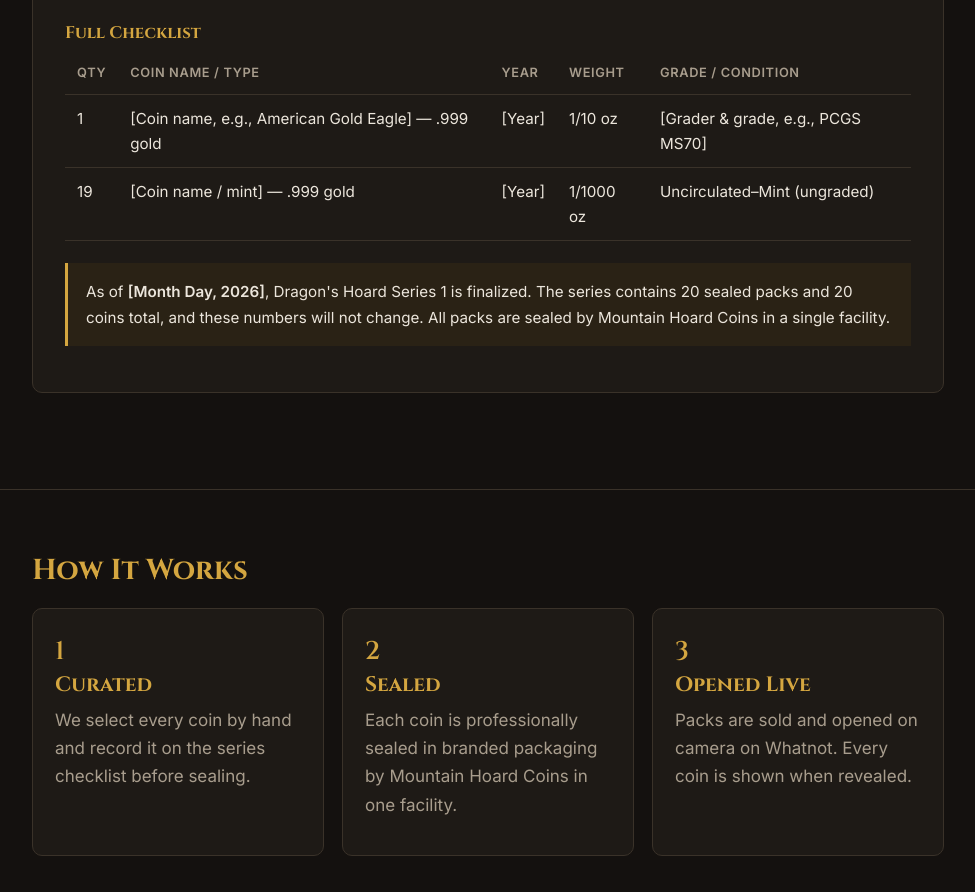
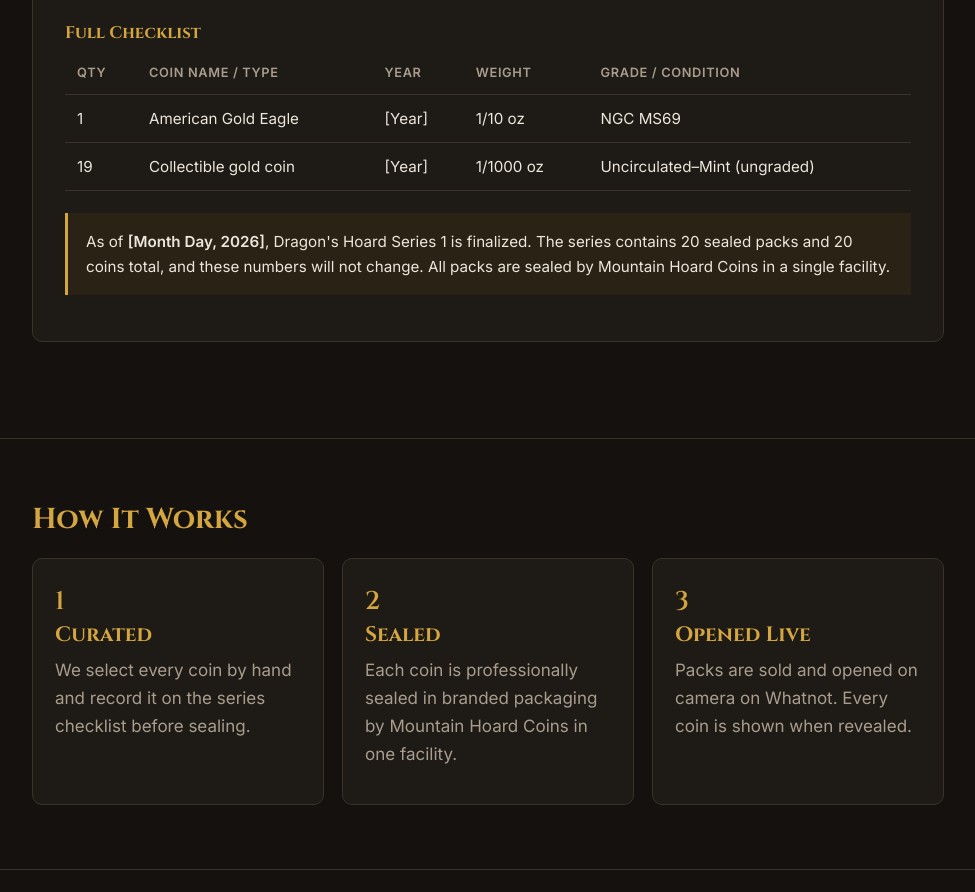
Before and after one commit to gershomh/mthoardcoins, a plain HTML site: page index.html in a window 1280 px wide. Shown: the part 1158-2050 px from the top of the page, without its empty margins (152-1127 px from the left). Drawn offline with Linux system fonts and the light colour scheme.

Commit message:
Fill in Dragon's Hoard Series 1 checklist coins
Co-Authored-By: Claude Opus 5.5 <noreply@anthropic.com>
Claude-Session: https://claude.ai/code/session_01JXmTHcjg5kEGTeCjKE1zQf

```diff
--- a/index.html
+++ b/index.html
@@ -169,14 +169,14 @@ footer { border-top: 1px solid var(--line); padding: 32px 0; font-size: .9rem; c
           <tbody>
             <tr>
               <td>1</td>
-              <td>[Coin name, e.g., American Gold Eagle] — .999 gold</td>
+              <td>American Gold Eagle</td>
               <td>[Year]</td>
               <td>1/10 oz</td>
-              <td>[Grader &amp; grade, e.g., PCGS MS70]</td>
+              <td>NGC MS69</td>
             </tr>
             <tr>
               <td>19</td>
-              <td>[Coin name / mint] — .999 gold</td>
+              <td>Collectible gold coin</td>
               <td>[Year]</td>
               <td>1/1000 oz</td>
               <td>Uncirculated–Mint (ungraded)</td>
```
